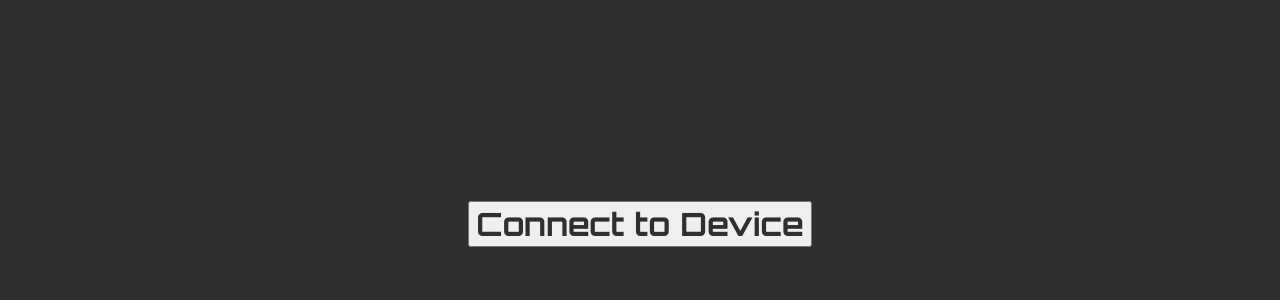
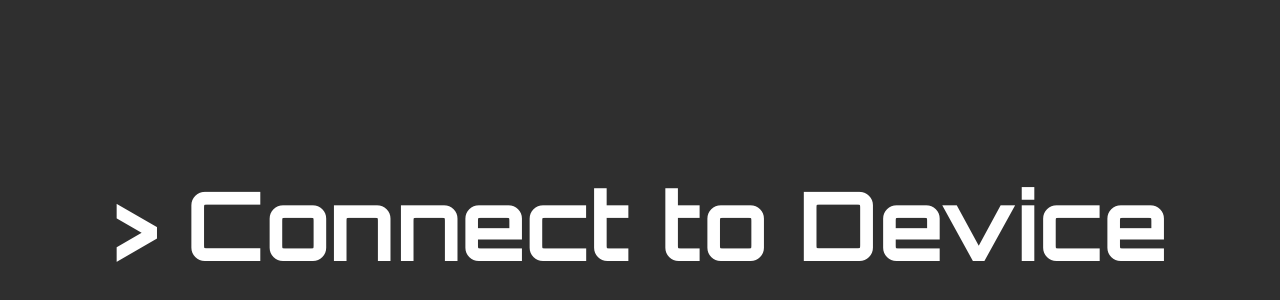
Before and after one commit to ASU-Astronomical-Instrumentation/thermometer, a React (Create React App) app in the folder webapp/: page / in a window 1280 px wide. Shown: the part 176-476 px from the top of the page. Built offline with nearby package versions, Linux system fonts and the light colour scheme.

Commit message:
invisible button

```diff
--- a/webapp/src/components/BluetoothSetTemperature.js
+++ b/webapp/src/components/BluetoothSetTemperature.js
@@ -7,8 +7,14 @@ import styled from 'styled-components'
 
 const Button = styled.button`
   font-family: Orbitron;
-  font-size: 2em;
-  color: #2f2f2f;
+  font-size: 6em;
+  color: white;
+  background-color: Transparent;
+  background-repeat:no-repeat;
+  border: none;
+  cursor:pointer;
+  overflow: hidden;
+  outline:none;
 `
 
 class BluetoothSetTemperature extends React.Component  {
@@ -64,7 +70,7 @@ class BluetoothSetTemperature extends React.Component  {
   render() {
     return (
       <div>
-        <Button id="button" type="button" onClick={this.initializeBluetoothConnection}>Connect to Device</Button>
+        <Button id="button" type="button" onClick={this.initializeBluetoothConnection}> > Connect to Device</Button>
       </div>
     );
   }
```
